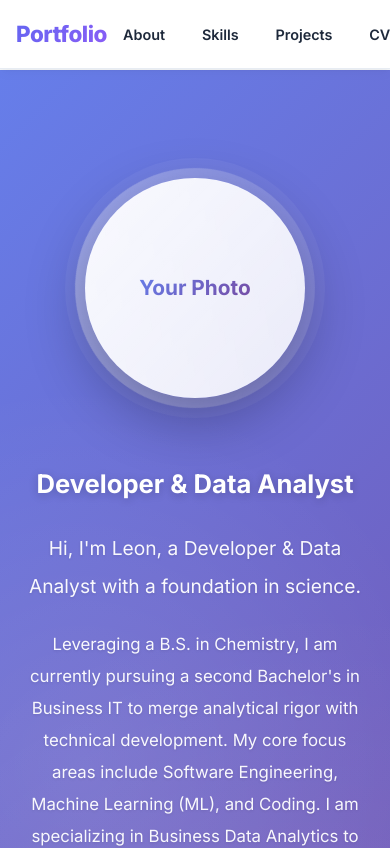
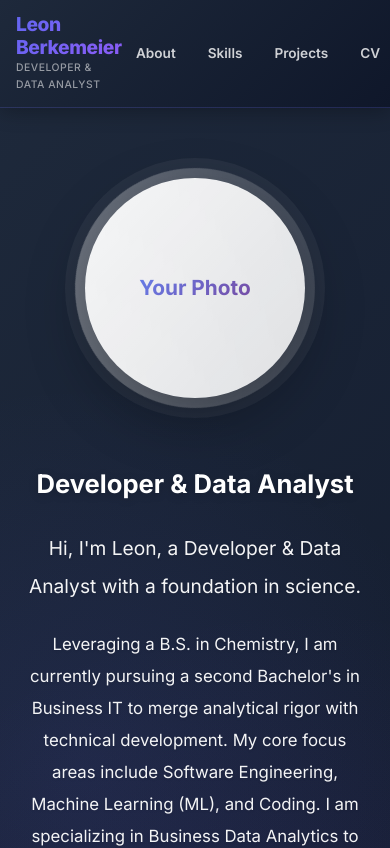
Before and after one commit to leonberkemeier/Website2.1, a React (Vite) app in the folder personal-website/: page / in a window 390 px wide. Shown: the top 848 px of the page. Built offline with nearby package versions, Linux system fonts and the light colour scheme.

Commit message:
updated navbar

```diff
--- a/personal-website/src/components/AboutMe.css
+++ b/personal-website/src/components/AboutMe.css
@@ -1,5 +1,5 @@
 .about-section {
-  background: linear-gradient(135deg, #667eea 0%, #764ba2 100%);
+  background: linear-gradient(135deg, #1e293b 0%, #0f172a 100%);
   position: relative;
   overflow: hidden;
 }
@@ -12,8 +12,8 @@
   right: 0;
   bottom: 0;
   background:
-    radial-gradient(circle at 20% 50%, rgba(255, 255, 255, 0.1) 0%, transparent 50%),
-    radial-gradient(circle at 80% 80%, rgba(255, 255, 255, 0.1) 0%, transparent 50%);
+    radial-gradient(circle at 20% 50%, rgba(99, 102, 241, 0.1) 0%, transparent 50%),
+    radial-gradient(circle at 80% 80%, rgba(139, 92, 246, 0.1) 0%, transparent 50%);
   pointer-events: none;
 }
 
--- a/personal-website/src/components/Navbar.css
+++ b/personal-website/src/components/Navbar.css
@@ -3,44 +3,60 @@
   top: 0;
   left: 0;
   right: 0;
-  background: rgba(255, 255, 255, 0.98);
+  background: linear-gradient(135deg, #1e293b 0%, #0f172a 100%);
   backdrop-filter: blur(20px) saturate(180%);
-  box-shadow: 0 1px 3px rgba(0, 0, 0, 0.05), 0 4px 12px rgba(0, 0, 0, 0.03);
+  box-shadow: 0 2px 20px rgba(0, 0, 0, 0.3);
   z-index: 1000;
   padding: 0;
   transition: all 0.3s ease;
-  border-bottom: 1px solid rgba(226, 232, 240, 0.8);
+  border-bottom: 1px solid rgba(99, 102, 241, 0.2);
 }
 
 .nav-container {
   max-width: 1200px;
   margin: 0 auto;
-  padding: 1.2rem 2rem;
+  padding: 1rem 2rem;
   display: flex;
   justify-content: space-between;
   align-items: center;
 }
 
 .nav-brand {
-  font-size: 1.6rem;
+  display: flex;
+  flex-direction: column;
+  gap: 0.1rem;
+  cursor: default;
+}
+
+.brand-name {
+  font-size: 1.4rem;
   font-weight: 800;
   background: linear-gradient(135deg, var(--primary-color) 0%, var(--secondary-color) 100%);
   -webkit-background-clip: text;
   -webkit-text-fill-color: transparent;
   background-clip: text;
   letter-spacing: -0.02em;
-  cursor: default;
-  transition: transform 0.3s ease;
+  transition: all 0.3s ease;
+  line-height: 1.2;
 }
 
-.nav-brand:hover {
-  transform: scale(1.05);
+.brand-subtitle {
+  font-size: 0.75rem;
+  color: rgba(255, 255, 255, 0.6);
+  font-weight: 500;
+  letter-spacing: 0.05em;
+  text-transform: uppercase;
+  opacity: 0.9;
+}
+
+.nav-brand:hover .brand-name {
+  transform: translateX(3px);
 }
 
 .nav-links {
   display: flex;
   list-style: none;
-  gap: 0.5rem;
+  gap: 0.3rem;
   margin: 0;
   padding: 0;
 }
@@ -48,13 +64,13 @@
 .nav-links button {
   background: none;
   border: none;
-  color: var(--text-dark);
-  font-size: 1rem;
+  color: rgba(255, 255, 255, 0.8);
+  font-size: 0.95rem;
   font-weight: 600;
   cursor: pointer;
-  padding: 0.7rem 1.3rem;
+  padding: 0.65rem 1.2rem;
   transition: all 0.3s cubic-bezier(0.4, 0, 0.2, 1);
-  border-radius: 8px;
+  border-radius: 10px;
   position: relative;
   overflow: hidden;
 }
@@ -69,17 +85,18 @@
   background: linear-gradient(135deg, var(--primary-color), var(--secondary-color));
   opacity: 0;
   transition: opacity 0.3s ease;
-  border-radius: 8px;
+  border-radius: 10px;
   z-index: -1;
 }
 
 .nav-links button:hover::before {
-  opacity: 0.1;
+  opacity: 1;
 }
 
 .nav-links button:hover {
-  color: var(--primary-color);
+  color: white;
   transform: translateY(-2px);
+  box-shadow: 0 4px 12px rgba(99, 102, 241, 0.5);
 }
 
 .nav-links button:active {
@@ -88,19 +105,23 @@
 
 @media (max-width: 768px) {
   .nav-container {
-    padding: 1rem;
+    padding: 0.8rem 1rem;
   }
 
-  .nav-brand {
-    font-size: 1.4rem;
+  .brand-name {
+    font-size: 1.2rem;
+  }
+
+  .brand-subtitle {
+    font-size: 0.65rem;
   }
 
   .nav-links {
-    gap: 0.3rem;
+    gap: 0.2rem;
   }
 
   .nav-links button {
-    padding: 0.6rem 1rem;
-    font-size: 0.9rem;
+    padding: 0.55rem 0.9rem;
+    font-size: 0.85rem;
   }
 }
--- a/personal-website/src/components/Navbar.jsx
+++ b/personal-website/src/components/Navbar.jsx
@@ -11,7 +11,10 @@ function Navbar() {
   return (
     <nav className="navbar">
       <div className="nav-container">
-        <div className="nav-brand">Portfolio</div>
+        <div className="nav-brand">
+          <span className="brand-name">Leon Berkemeier</span>
+          <span className="brand-subtitle">Developer & Data Analyst</span>
+        </div>
         <ul className="nav-links">
           <li><button onClick={() => scrollToSection('about')}>About</button></li>
           <li><button onClick={() => scrollToSection('skills')}>Skills</button></li>
--- a/personal-website/src/components/Projects.css
+++ b/personal-website/src/components/Projects.css
@@ -1,5 +1,5 @@
 .projects-section {
-  background: linear-gradient(135deg, #667eea 0%, #764ba2 100%);
+  background: linear-gradient(135deg, #1e293b 0%, #0f172a 100%);
   min-height: auto;
   padding: 100px 0;
   position: relative;
@@ -14,8 +14,8 @@
   right: 0;
   bottom: 0;
   background:
-    radial-gradient(circle at 10% 20%, rgba(255, 255, 255, 0.08) 0%, transparent 50%),
-    radial-gradient(circle at 90% 80%, rgba(255, 255, 255, 0.08) 0%, transparent 50%);
+    radial-gradient(circle at 10% 20%, rgba(99, 102, 241, 0.08) 0%, transparent 50%),
+    radial-gradient(circle at 90% 80%, rgba(139, 92, 246, 0.08) 0%, transparent 50%);
   pointer-events: none;
 }
 
```
